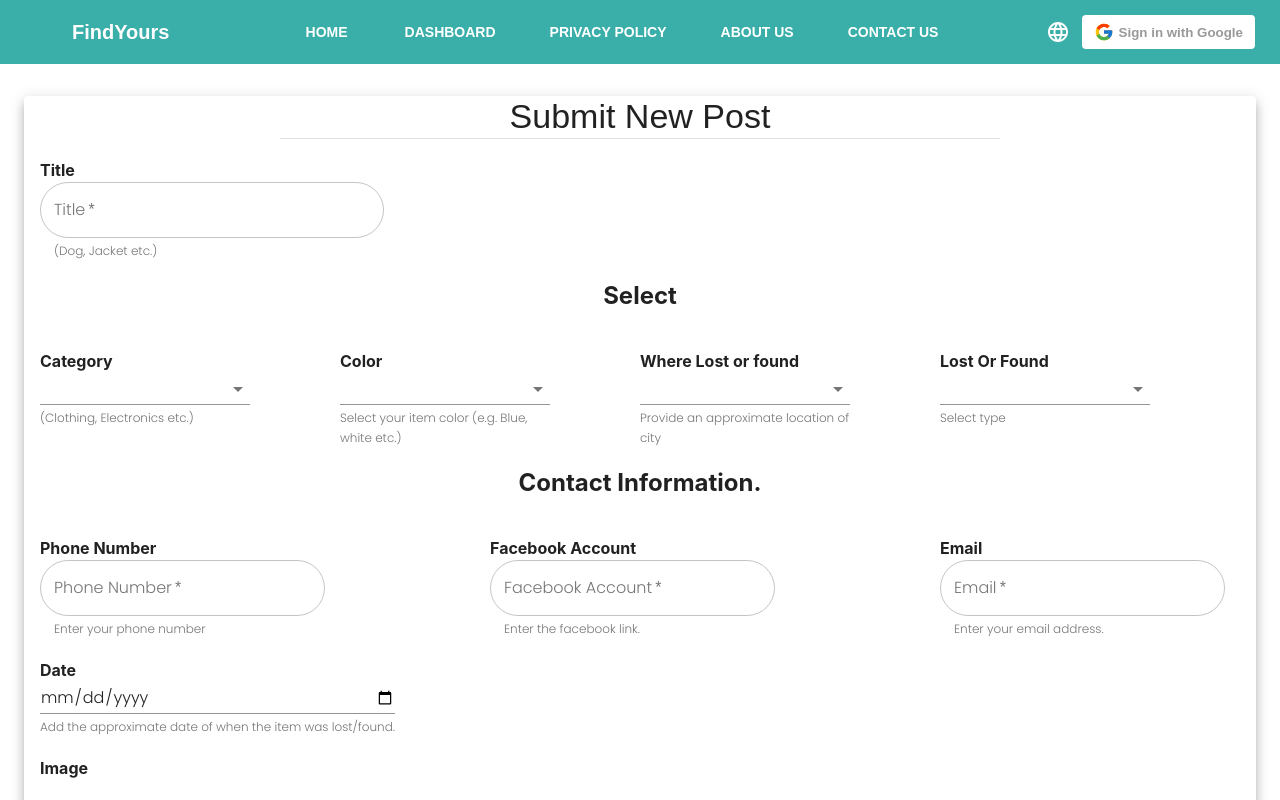
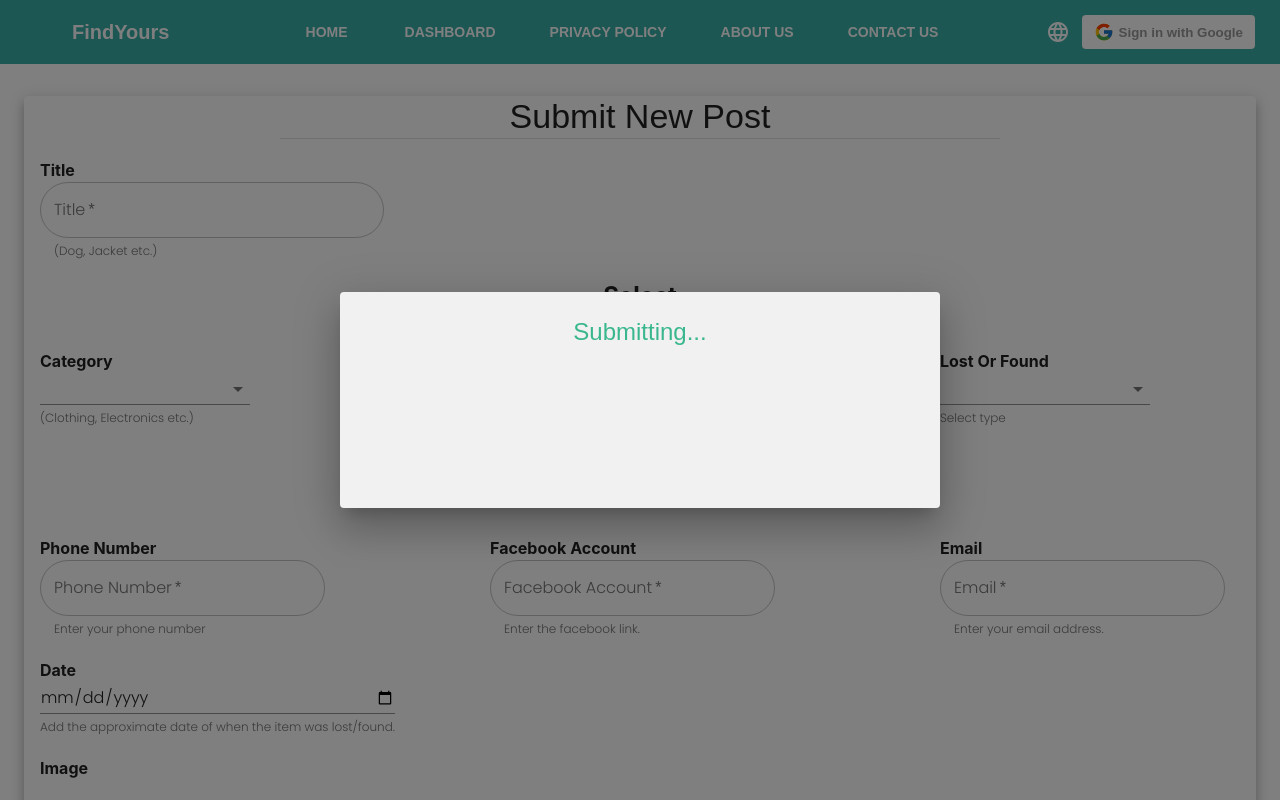
Before and after one commit to ZhinAbubakr/find_yours, a React (Create React App) app: page /form in a window 1280 px wide. Shown: the top 800 px of the page. Built offline with nearby package versions, Linux system fonts and the light colour scheme.

Commit message:
Fix: remove react-loader-spinner react-redux redux-thunk redux

```diff
--- a/package.json
+++ b/package.json
@@ -29,13 +29,9 @@
     "react-google-login": "^5.2.2",
     "react-i18next": "^11.8.13",
     "react-icons": "^4.2.0",
-    "react-loader-spinner": "^4.0.0",
-    "react-redux": "^7.2.2",
     "react-responsive": "^8.2.0",
     "react-router-dom": "^5.2.0",
     "react-scripts": "^4.0.3",
-    "redux": "^4.0.5",
-    "redux-thunk": "^2.3.0",
     "styled-components": "^5.2.3",
     "web-vitals": "^1.0.1"
   },
--- a/src/components/Form/Form.jsx
+++ b/src/components/Form/Form.jsx
@@ -359,7 +359,7 @@ const Form = () => {
           </ThemeProvider>
         </Box>
       </Paper>
-      <FormSubmitted openDialog={openDialog} loading={loading} setOpenDialog={setOpenDialog} />
+      <FormSubmitted openDialog={!openDialog} loading={loading} setOpenDialog={setOpenDialog} />
     </Container>
   )
 }
--- a/src/components/Form/Popup.jsx
+++ b/src/components/Form/Popup.jsx
@@ -4,7 +4,6 @@ import useStyles from './Style'
 import Button from '@material-ui/core/Button'
 import { useTranslation } from 'react-i18next'
 import { useHistory } from 'react-router-dom'
-import Loader from 'react-loader-spinner'
 import DoneAllIcon from '@material-ui/icons/DoneAll'
 import CloseIcon from '@material-ui/icons/Close'
 
@@ -36,7 +35,6 @@ function FormSubmitted({ openDialog, loading, setOpenDialog }) {
           <Grid container direction='column' justify='center' alignItems='center'>
             {loading ? (
               <Box align='center' pt={2}>
-                <Loader type='Circles' color='#3AAFA9' height={80} width={80} />
                 <Typography variant='h5' className={classes.loading}>
                   {t('formPopup.submitting')}
                 </Typography>
```
Also changed, not shown: 1 other file (tests, documents, lock files or other folders).
